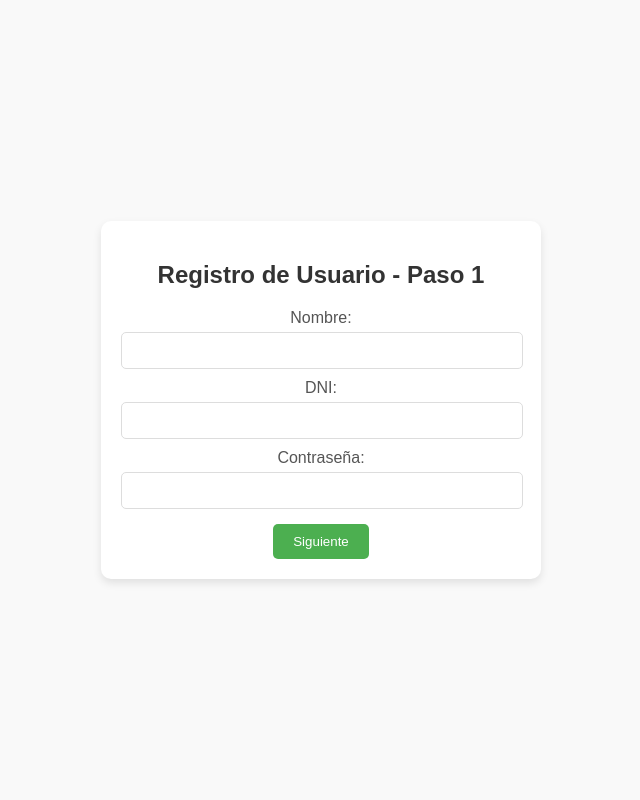
After one commit to Ivan-Torres1/FastAPI-Jinja2-Oauth, a FastAPI app: template templates/register_login/registerP1.html in a window 1280 px wide. The commit adds this page. Shown: the whole page, without its empty margins (319-959 px from the left). Run offline with FastAPI, Linux system fonts and the light colour scheme; the template is opened without the code that fills it, so the values that code supplies are empty.

Commit message:
Por ahora va todo bien, se puede registrar un usuario desde 'register-p1' y se pueden ver los datos. Aun faltan terminar cosas pero hago un commit porque esta en una 'version no terminada pero estable'

```diff
--- a/app.py
+++ b/app.py
@@ -1,8 +1,8 @@
-from fastapi import FastAPI,Request
-from fastapi.responses import HTMLResponse
+from fastapi import FastAPI,Request,HTTPException
+from fastapi.responses import HTMLResponse,JSONResponse
 from fastapi.templating import Jinja2Templates
 from fastapi.staticfiles import StaticFiles
-import conexionDB as c
+from conexionDB import *
 
 
 
@@ -28,20 +28,50 @@ async def saludo():
 
 
 @app.get("/user/{id}",response_class=HTMLResponse)
-async def page(id,request:Request):
-    user = c.get_user(id)
+async def infoUser(id:int,request:Request):
+    user = get_user(id)
     if user is None:
+        return templates.TemplateResponse("msgerror.html",{"request":request,"number_error":401})
+    else:
+        user["request"] = request
+        return templates.TemplateResponse("user/infoUser.html",user)
+
+
+@app.get("/user/contact/{id}",response_class=HTMLResponse)
+async def contact(id,request:Request):
+    aditional_info_user = get_infoUser(id)
+    if aditional_info_user is None:
         return templates.TemplateResponse("msgerror.html",{"request":request,"number_error":404})
     else:
-        user["request"] = request
-        return templates.TemplateResponse("index.html",user)
+        aditional_info_user["request"] = request
+        return templates.TemplateResponse("user/contact.html",aditional_info_user)
 
 
-@app.get("/user/contact",response_class=HTMLResponse)
-async def contact(request:Request):
-    return templates.TemplateResponse("contact.html",information)
+@app.get("/iniciosesion",response_class=HTMLResponse)
+async def sesion(request:Request):
+    return templates.TemplateResponse("register_login/session.html",{"request":request})
 
 
-@app.get("/user/sesion",response_class=HTMLResponse)
-async def sesion(request:Request):
-    return templates.TemplateResponse("iniciosesion.html",{"request":request})
+
+# -----------------------------------
+
+@app.get("/register-1", response_class=HTMLResponse)
+async def register(request:Request):
+    return templates.TemplateResponse("register_login/registerP1.html",{"request":request})
+
+@app.get("/register-2", response_class=HTMLResponse)
+async def register(request:Request):
+    return templates.TemplateResponse("register_login/registerP2.html",{"request":request})
+
+# ----------
+@app.post("/register/user")
+async def form_submit(user: Usuarios):
+    print(user)
+    # try:
+    user = Usuarios(nombre=user.nombre, dni=user.dni,contraseña=user.contraseña)
+    post_user(user)
+    # except ValidationError as e:
+
+    #     raise HTTPException(status_code=422, detail=e.errors())
+
+    return JSONResponse(content={"success": True, "message": "¡User create!"})
--- a/conexionDB.py
+++ b/conexionDB.py
@@ -24,6 +24,7 @@ class Usuarios(SQLModel, table=True):
     cargo_empresa: Optional[str] = None
     nivel_permisos: Optional[int] = None
     dni: str
+    contraseña: str
 
 class Perfil_usuarios(SQLModel, table=True):
     id: Optional[int] = Field(default=None, primary_key=True)
@@ -45,14 +46,47 @@ def get_user(id:int):
             return user.dict()
 
 
+def get_infoUser(id:int):
+    with Session(engine) as session:
+        selection = select(Perfil_usuarios).where(Perfil_usuarios.id == id)
+        user = session.exec(selection).first()
+        if user is None:
+            return None
+        else:
+            return user.dict()
+
+
+def verify_user(user_dni):
+    with Session(engine) as session:
+        date = session.exec(select(Usuarios.id).where(Usuarios.dni == user_dni)).first()
+
+    if date:
+        raise HTTPException(status_code=406,
+                        detail="USUARIO YA CREADO.",
+                        headers={"ERROR":"NOT ACCEPTABLE"})
+
+
+def post_user(user):
+    verify_user(user_dni=user.dni)
+    with Session(engine) as session:
+        user_post = Usuarios(nombre=user.nombre,dni=user.dni,contraseña=user.contraseña)
+        session.add(user_post)
+        session.commit()
+
+
+
 
 
 # Prueba
 # with Session(engine) as session:
 #     selection = select(Usuarios,Perfil_usuarios).join(Perfil_usuarios,
-#      Perfil_usuarios.usuario_id == Usuarios.id)
-#     user = session.exec(selection).first()
-#     print(user[1].telefono)
+#     Perfil_usuarios.usuario_id == Usuarios.id)
+#     user = session.exec(selection)
+#     print("----------------------------------------")
+#     print("----------------------------------------")
+#     print(user)
+#     print("----------------------------------------")
+#     print("----------------------------------------")
 
 
 
--- /dev/null
+++ b/static/css/register.css
@@ -0,0 +1,56 @@
+body {
+    font-family: 'Arial', sans-serif;
+    background-color: #f9f9f9;
+    margin: 0;
+    padding: 0;
+    display: flex;
+    justify-content: center;
+    align-items: center;
+    height: 100vh;
+}
+
+.container {
+    background: #fff;
+    border-radius: 10px;
+    box-shadow: 0 4px 8px rgba(0, 0, 0, 0.1);
+    width: 400px;
+    padding: 20px;
+}
+
+h2 {
+    color: #333;
+    text-align: center;
+}
+
+label {
+    display: block;
+    margin-top: 10px;
+    color: #555;
+}
+
+input {
+    width: calc(100% - 20px);
+    padding: 10px;
+    margin-top: 5px;
+    border-radius: 5px;
+    border: 1px solid #ddd;
+}
+
+button {
+    display: inline-block;
+    padding: 10px 20px;
+    margin-top: 15px;
+    border-radius: 5px;
+    border: none;
+    background-color: #4CAF50;
+    color: white;
+    cursor: pointer;
+}
+
+button[type="submit"] {
+    background-color: #28A745;
+}
+
+.form-card {
+    text-align: center;
+}
--- a/static/css/sesion.css
+++ b/static/css/sesion.css
@@ -50,7 +50,7 @@ input {
 .login-button {
     width: 100%;
     padding: 10px;
-    background-color: #0288d1;
+    background-color: #ff4d4d;
     color: #ffffff;
     border: none;
     border-radius: 5px;
@@ -59,7 +59,7 @@ input {
 }
 
 .login-button:hover {
-    background-color: #0277bd;
+    background-color: #ff4d4d;
 }
 
 .links {
--- a/static/css/styles.css
+++ b/static/css/styles.css
@@ -1,6 +1,6 @@
 body {
     font-family: 'Arial', sans-serif;
-    background-color: #f4f7f6;
+    background-color: #ffffff;
     margin: 0;
     padding: 0;
     display: flex;
@@ -33,7 +33,7 @@ body {
 .card-header h2 {
     margin: 0;
     color: #333;
-    font-size: 24px;
+    font-size: 34px;
 }
 
 .profile-details {
--- /dev/null
+++ b/static/js/registerp1.js
@@ -0,0 +1,29 @@
+document.addEventListener("DOMContentLoaded", function() {
+    const form = document.getElementById("formUser");
+
+    form.addEventListener("submit", async function(event) {
+        event.preventDefault();
+        const formData = new FormData(form);
+        const data = Object.fromEntries(formData.entries());
+
+        try {
+            const response = await fetch("/register/user", {
+                method: "POST",
+                headers: {
+                    "Content-Type": "application/json",
+                },
+                body: JSON.stringify(data),
+            });
+
+            if (!response.ok) {
+                const result = await response.json();
+                alert("Errors: " + result.detail.map(error => `${error.loc[0]}: ${error.msg}`).join("\n"));
+            } else {
+                const result = await response.json();
+                window.location.href = "/register-2";
+            }
+        } catch (error) {
+            console.error("Error:", error);
+        }
+    });
+});
--- /dev/null
+++ b/templates/register_login/registerP1.html
@@ -0,0 +1,29 @@
+<!DOCTYPE html>
+<html lang="es">
+<head>
+    <meta charset="UTF-8">
+    <meta name="viewport" content="width=device-width, initial-scale=1.0">
+    <title>Registro de Usuario - Paso 1</title>
+    <link rel="stylesheet" href="{{ url_for('static', path='/css/register.css') }}?v=1.0">
+</head>
+<body>
+    <div class="container">
+        <div class="form-card">
+            <form id="formUser">
+                <h2>Registro de Usuario - Paso 1</h2>
+                <label for="nombre">Nombre:</label>
+                <input type="text" id="nombre" name="nombre" required>
+
+                <label for="dni">DNI:</label>
+                <input type="text" id="dni" name="dni" required>
+
+                <label for="contraseña">Contraseña:</label>
+                <input type="password" id="contraseña" name="contraseña" required>
+
+                <button id="buttonext">Siguiente</button>
+            </form>
+        </div>
+    </div>
+    <script src="{{ url_for('static', path='/js/registerp1.js') }}?v=1.2"></script>
+</body>
+</html>
--- a/templates/iniciosesion.html
+++ b/templates/register_login/session.html
@@ -22,8 +22,7 @@
                 </div>
                 <button type="submit" class="login-button">Iniciar Sesión</button>
                 <div class="links">
-                    <a href="#">¿Olvidaste tu contraseña?</a>
-                    <a href="#">Regístrate</a>
+                    <a href="http://127.0.0.1:8000/register">Regístrate</a>
                 </div>
             </form>
         </div>
--- a/templates/index.html
+++ b/templates/user/infoUser.html
@@ -4,7 +4,8 @@
     <meta charset="UTF-8">
     <meta name="viewport" content="width=device-width, initial-scale=1.0">
     <title>Perfil de Usuario</title>
-    <link rel="stylesheet" href="{{ url_for('static', path='/css/styles.css') }}">
+    <link rel="stylesheet" href="{{ url_for('static', path='/css/styles.css') }}?v=1.0">
+
 </head>
 <body>
     <div class="container">
@@ -20,7 +21,7 @@
             </ul>
             <div class="card-actions">
                 <a href="#" class="btn delete-btn">Eliminar</a>
-                <a href="http://127.0.0.1:8000/user/contact" class="btn contact-btn">Contactar</a>
+                <a href="http://127.0.0.1:8000/user/contact/{{id}}" class="btn contact-btn">Contactar</a>
                 <a href="#" class="btn edit-btn">Editar</a>
             </div>
         </div>
```
Also changed, not shown: templates/register_login/registerP2.html (added, +31 -0 lines), templates/user/contact.html (renamed from templates/contact.html, +9 -9 lines).
